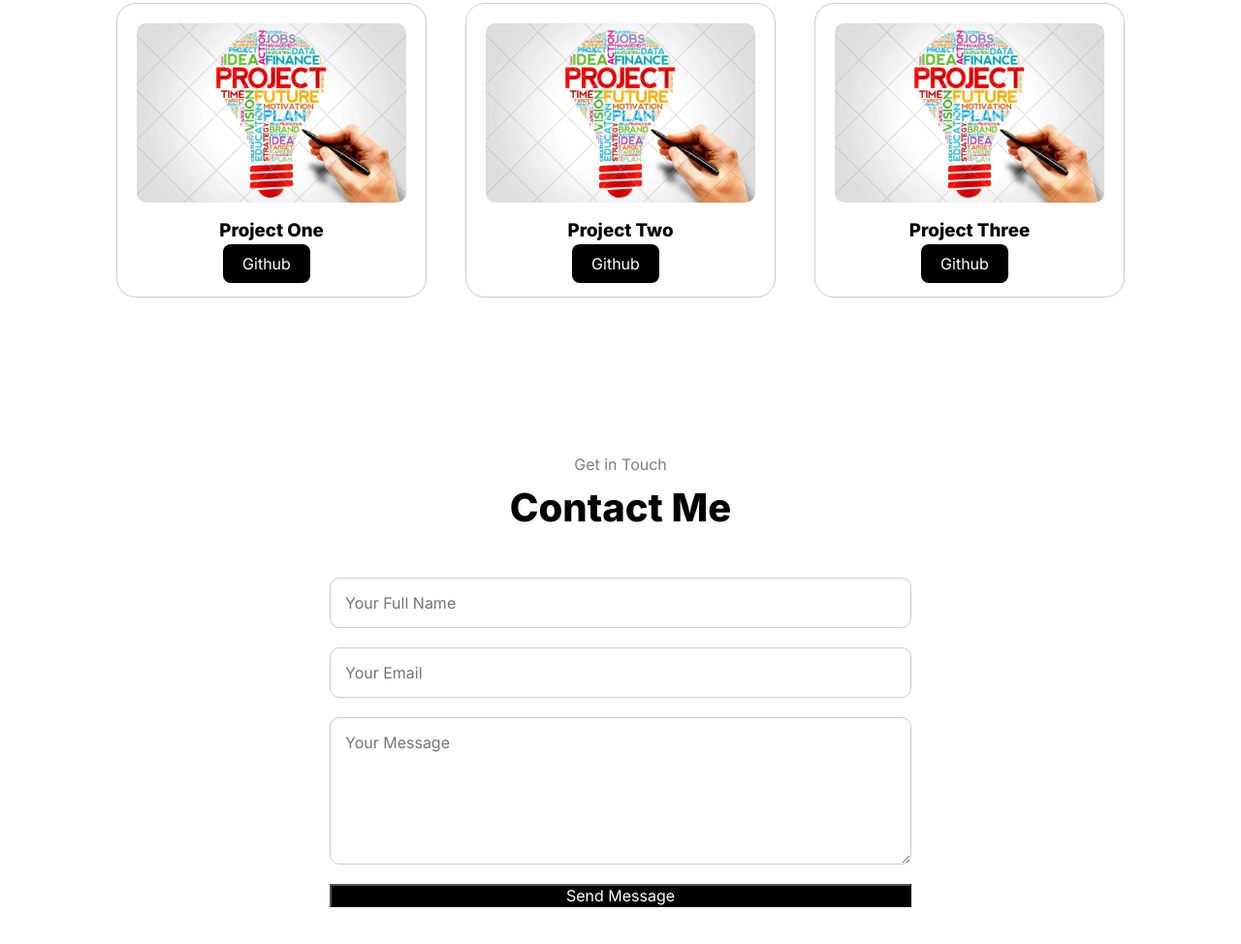
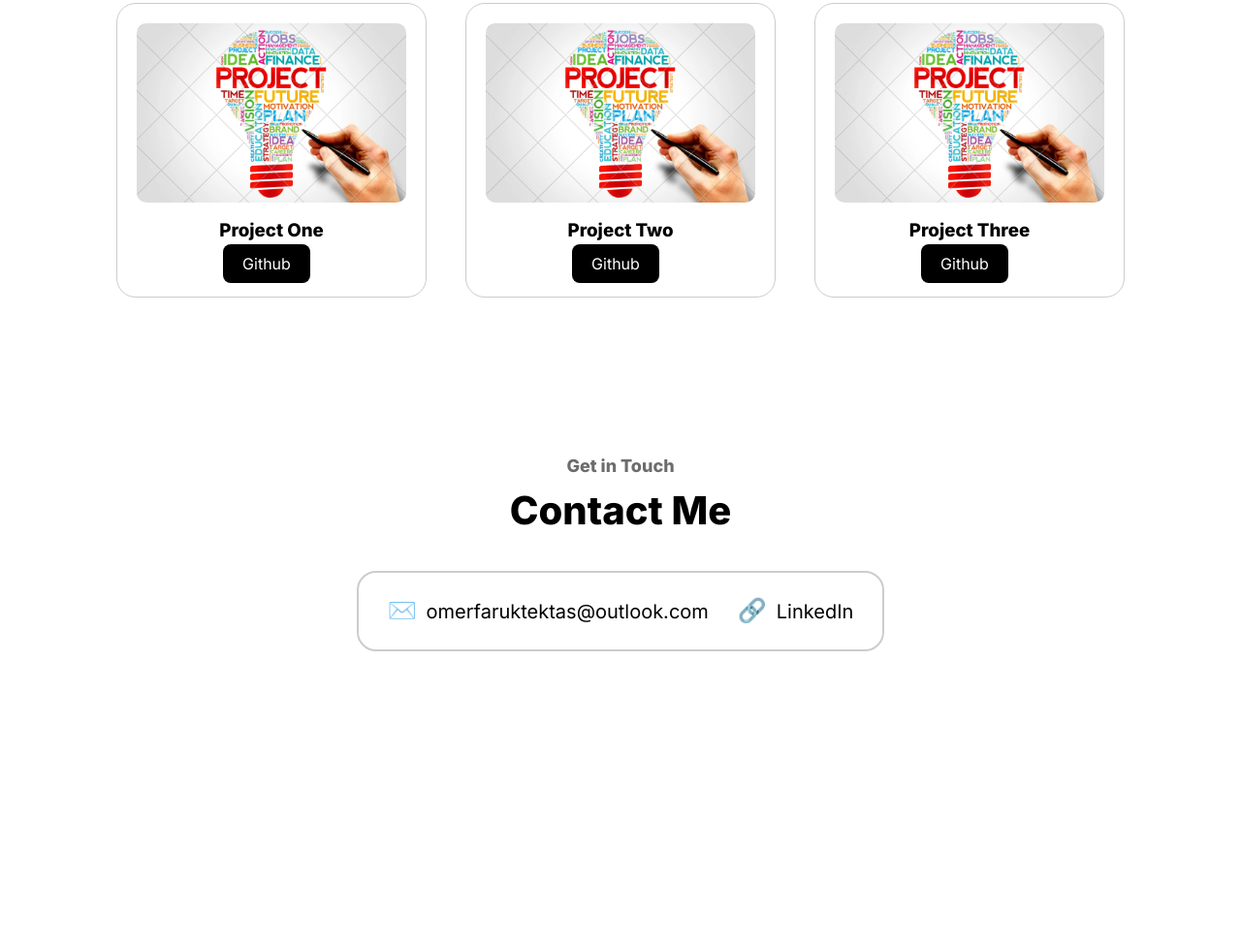
Before and after one commit to omertektas/home, a plain HTML site: page index.html in a window 1280 px wide. Shown: the part 2442-3416 px from the top of the page at 97% size. After the commit the page ends 3194 px from the top, so only its background shows below. Drawn offline with Linux system fonts and the light colour scheme.

Commit message:
Update index.html

```diff
--- a/index.html
+++ b/index.html
@@ -113,15 +113,28 @@
     </div>
   </section>
 
-  <section id="contact">
-    <p class="section-subtitle">Get in Touch</p>
-    <h2 class="section-title">Contact Me</h2>
-    <form action="https://formspree.io/f/your-form-id" method="POST">
-      <input type="text" name="name" placeholder="Your Full Name" required>
-      <input type="email" name="email" placeholder="Your Email" required>
-      <textarea name="message" rows="6" placeholder="Your Message" required></textarea>
-      <button type="submit">Send Message</button>
-    </form>
+  <section id="contact" style="text-align: center; padding: 80px 20px;">
+    <h3 style="color: #6c6c6c; font-size: 18px;">Get in Touch</h3>
+    <h2 style="font-size: 40px; font-weight: bold; margin-bottom: 30px;">Contact Me</h2>
+
+    <div style="
+        display: inline-flex;
+        gap: 30px;
+        padding: 20px 30px;
+        border: 2px solid #ccc;
+        border-radius: 20px;
+        font-size: 20px;
+        align-items: center;
+        flex-wrap: wrap;
+      ">
+      <a href="mailto:omerfaruktektas@outlook.com" style="display: flex; align-items: center; gap: 10px; text-decoration: none; color: black;">
+        <span style="font-size: 24px;">✉️</span> omerfaruktektas@outlook.com
+      </a>
+
+      <a href="https://www.linkedin.com/in/omerfaruktektas/" target="_blank" style="display: flex; align-items: center; gap: 10px; text-decoration: none; color: black;">
+        <span style="font-size: 24px;">🔗</span> LinkedIn
+      </a>
+    </div>
   </section>
 </body>
 </html>
```
